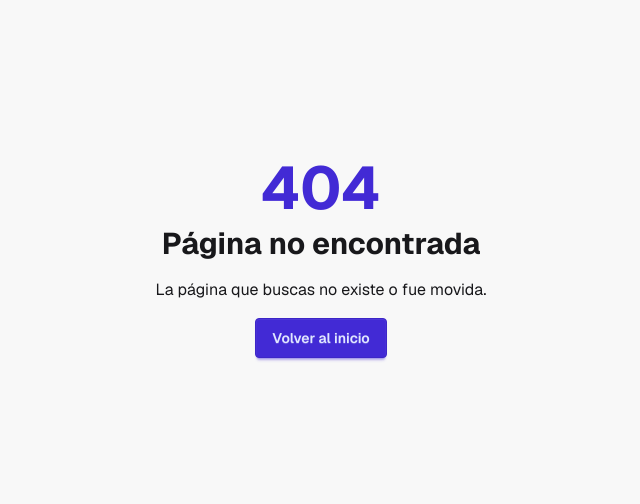
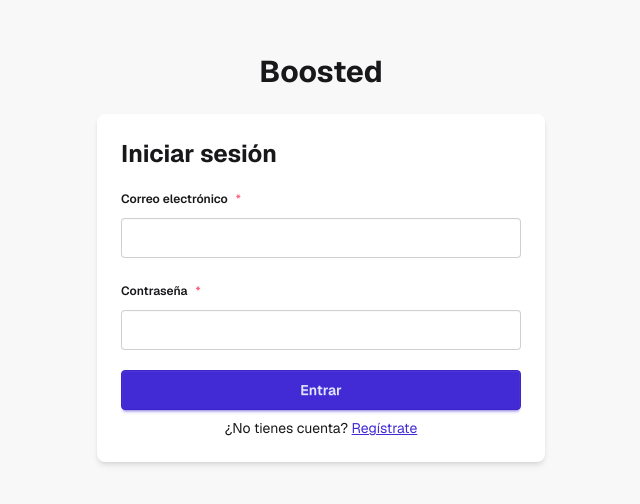
Before and after one commit to Computacion-3/Boosted-Front, a Next.js app: page /login in a window 1280 px wide. Before the commit this address had no page. Shown: the part 142-646 px from the top of the page, without its empty margins (319-959 px from the left). Built offline with nearby package versions, Linux system fonts and the light colour scheme.

Commit message:
feat(auth): add login page and form

```diff
--- /dev/null
+++ b/app/(auth)/login/login-view.tsx
@@ -0,0 +1,32 @@
+"use client";
+
+import { useRouter } from "next/navigation";
+import { LoginForm } from "@/src/features/auth/presentation/components/LoginForm";
+import { useAuth } from "@/src/features/auth/presentation/hooks/use-auth";
+import type { LoginFormValues } from "@/src/features/auth/presentation/schemas/login.schema";
+import { HOME_ROUTE } from "@/src/lib/routes";
+
+export function LoginView() {
+  const router = useRouter();
+  const { login, isLoading, errorMessage, clearError } = useAuth();
+
+  const handleSubmit = async (values: LoginFormValues) => {
+    const ok = await login(values);
+    if (ok) {
+      router.replace(HOME_ROUTE);
+      // Vuelve a pedir los Server Components: el layout de (app) lee la cookie
+      // recién creada y el Header ya muestra a la persona con sesión.
+      router.refresh();
+    }
+    return ok;
+  };
+
+  return (
+    <LoginForm
+      onSubmit={handleSubmit}
+      isLoading={isLoading}
+      errorMessage={errorMessage}
+      onDismissError={clearError}
+    />
+  );
+}
--- /dev/null
+++ b/app/(auth)/login/page.tsx
@@ -0,0 +1,12 @@
+import type { Metadata } from "next";
+import { LoginView } from "./login-view";
+
+export const metadata: Metadata = { title: "Iniciar sesión | Boosted" };
+
+/**
+ * /login. Quien ya tiene sesión no llega aquí: proxy.ts lo manda a HOME_ROUTE.
+ * La página es de servidor y deja el formulario a la vista de cliente.
+ */
+export default function LoginPage() {
+  return <LoginView />;
+}
--- /dev/null
+++ b/src/features/auth/presentation/components/LoginForm.tsx
@@ -0,0 +1,85 @@
+"use client";
+
+import Link from "next/link";
+import { useState, type FormEvent } from "react";
+import { Alert, Button, FormField } from "@/src/core/components/ui";
+import {
+  getLoginFieldErrors,
+  type LoginFieldErrors,
+  type LoginFormValues,
+} from "../schemas/login.schema";
+
+export type LoginFormProps = {
+  /** Envía los datos; devuelve true si el login salió bien. */
+  onSubmit: (values: LoginFormValues) => Promise<boolean>;
+  isLoading: boolean;
+  /** Error del servidor (credenciales inválidas, cuenta desactivada…). */
+  errorMessage: string | null;
+  onDismissError?: () => void;
+};
+
+/** Formulario de inicio de sesión. Recibe todo por props: no conoce Redux ni la red. */
+export function LoginForm({ onSubmit, isLoading, errorMessage, onDismissError }: LoginFormProps) {
+  const [values, setValues] = useState<LoginFormValues>({ email: "", password: "" });
+  const [fieldErrors, setFieldErrors] = useState<LoginFieldErrors>({});
+
+  const updateField = (field: keyof LoginFormValues, value: string) => {
+    setValues((current) => ({ ...current, [field]: value }));
+    // El error de un campo se borra en cuanto la persona lo corrige.
+    setFieldErrors((current) => ({ ...current, [field]: undefined }));
+  };
+
+  const handleSubmit = async (event: FormEvent<HTMLFormElement>) => {
+    event.preventDefault();
+
+    // Primero se valida aquí para mostrar los errores sin esperar al servidor.
+    const errors = getLoginFieldErrors(values);
+    setFieldErrors(errors);
+    if (Object.keys(errors).length > 0) return;
+
+    await onSubmit(values);
+  };
+
+  return (
+    <form onSubmit={handleSubmit} noValidate className="flex flex-col gap-2">
+      <h1 className="text-2xl font-bold">Iniciar sesión</h1>
+
+      {errorMessage && (
+        <Alert variant="error" onDismiss={onDismissError}>
+          {errorMessage}
+        </Alert>
+      )}
+
+      <FormField
+        label="Correo electrónico"
+        type="email"
+        autoComplete="email"
+        required
+        value={values.email}
+        onChange={(event) => updateField("email", event.target.value)}
+        error={fieldErrors.email}
+      />
+
+      <FormField
+        label="Contraseña"
+        type="password"
+        autoComplete="current-password"
+        required
+        value={values.password}
+        onChange={(event) => updateField("password", event.target.value)}
+        error={fieldErrors.password}
+      />
+
+      <Button type="submit" fullWidth isLoading={isLoading} className="mt-2">
+        Entrar
+      </Button>
+
+      <p className="text-center text-sm">
+        ¿No tienes cuenta?{" "}
+        <Link href="/register" className="link link-primary">
+          Regístrate
+        </Link>
+      </p>
+    </form>
+  );
+}
```
